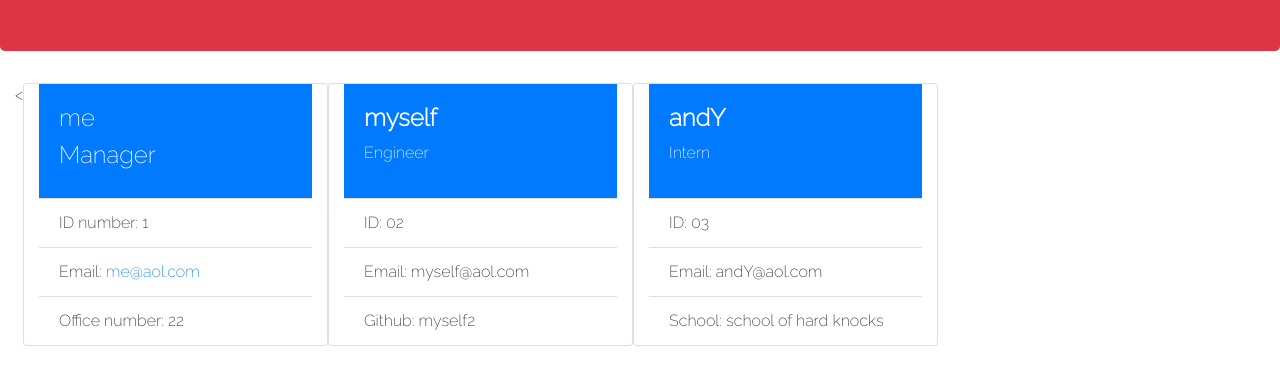
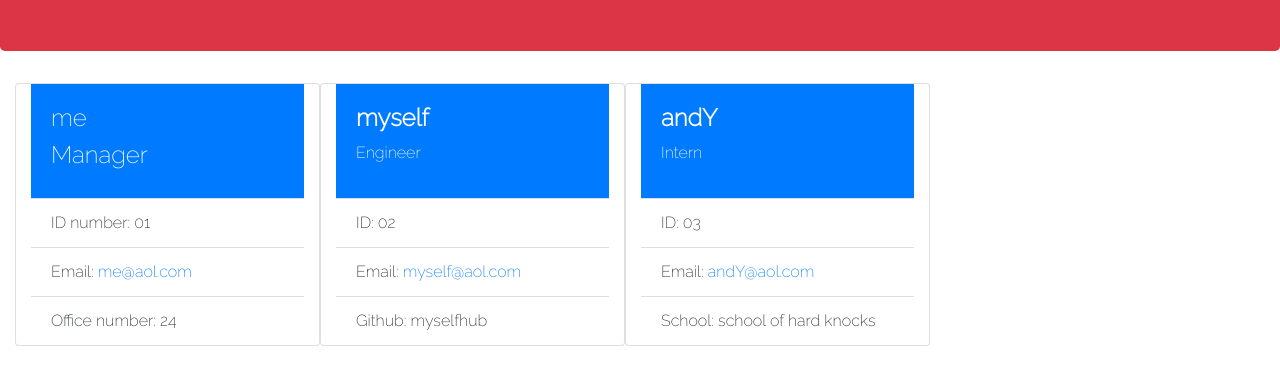
Before and after one commit to santiagov916/team-generator, a website: page output/index-h.html in a window 1280 px wide. Shown: the part 123-508 px from the top of the page. Drawn offline with nearby package versions, Linux system fonts and the light colour scheme; some icons are missing; a web font is replaced by a local one.

Commit message:
final touches finally

```diff
--- a/output/index-h.html
+++ b/output/index-h.html
@@ -31,17 +31,17 @@
 
             <div class="row col-12">
 
-            <<div class="card m-card col-3">
+            <div class="card m-card col-3">
         <div class="card-body bg-primary text-white">
-        <h4 >me</h4>
+        <h4>me</h4>
         <h4 class=" bg-primary text-white"><i class="fas fa-mug-hot  "></i>
         Manager</h4>
         <p class="card-text"></p>
         </div>
         <ul class="list-group list-group-flush">
-        <li class="list-group-item  ID" >ID number: 1</li>
+        <li class="list-group-item  ID" >ID number: 01</li>
         <li class="list-group-item email" > Email:   <a href="mailto:me@aol.com">me@aol.com</a></li>
-        <li class="list-group-item " >Office number:  22</li>
+        <li class="list-group-item " >Office number:  24</li>
         </ul>
     </div>
             <div class="card m-card col-3">
@@ -51,8 +51,8 @@
         </div>
         <ul class="list-group list-group-flush">
             <li class="list-group-item id">ID: 02 </li>
-            <li class="list-group-item email">Email: myself@aol.com</li>
-            <li class="list-group-item number">Github: myself2</li>
+            <li class="list-group-item email" > Email:   <a href="mailto:myself@aol.com">myself@aol.com</a></li>
+            <li class="list-group-item number">Github: myselfhub</li>
         </ul>
     </div>
             <div class="card m-card col-3">
@@ -62,7 +62,7 @@
         </div>
         <ul class="list-group list-group-flush">
             <li class="list-group-item id">ID: 03</li>
-            <li class="list-group-item email">Email: andY@aol.com</li>
+            <li class="list-group-item email" > Email:   <a href="mailto:andY@aol.com">andY@aol.com</a></li>
             <li class="list-group-item number">School: school of hard knocks</li>
         </ul>
     </div>
```
Also changed, not shown: assets/images/working-code.png, 3 other files.
